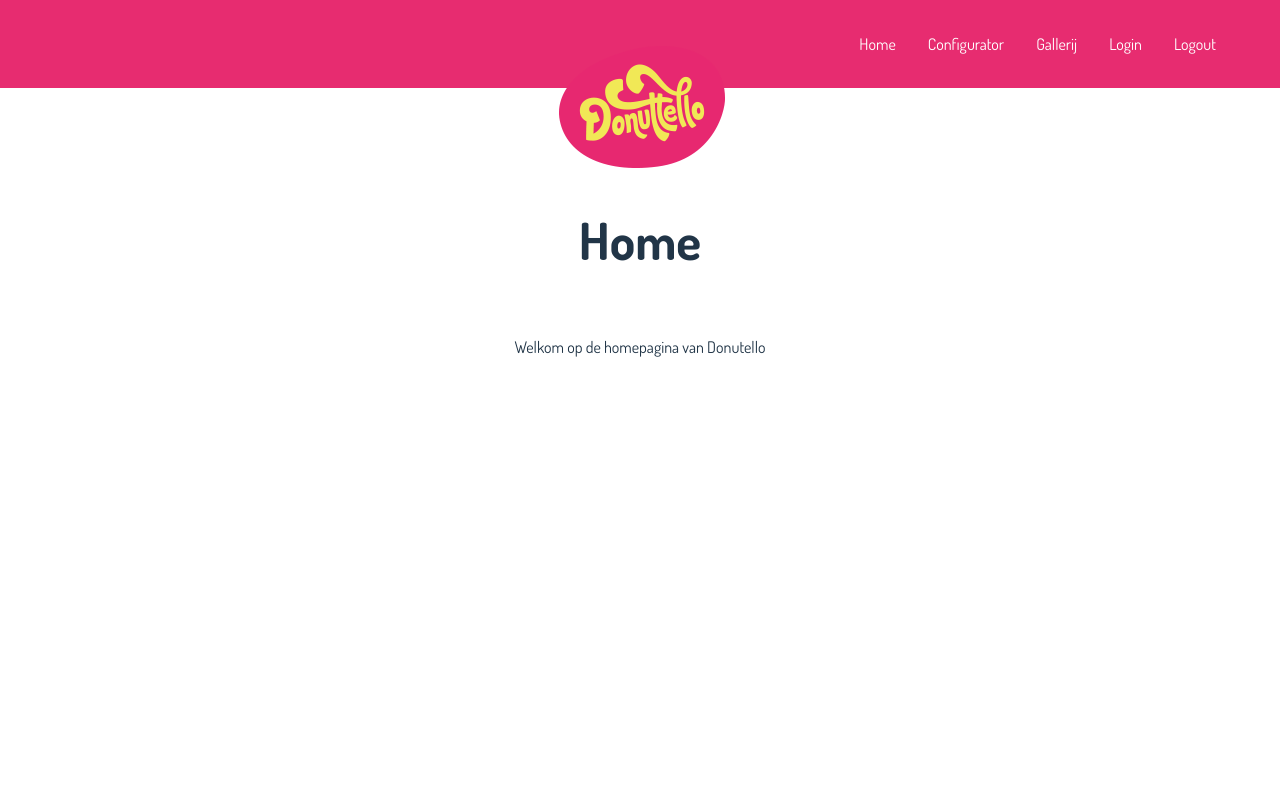
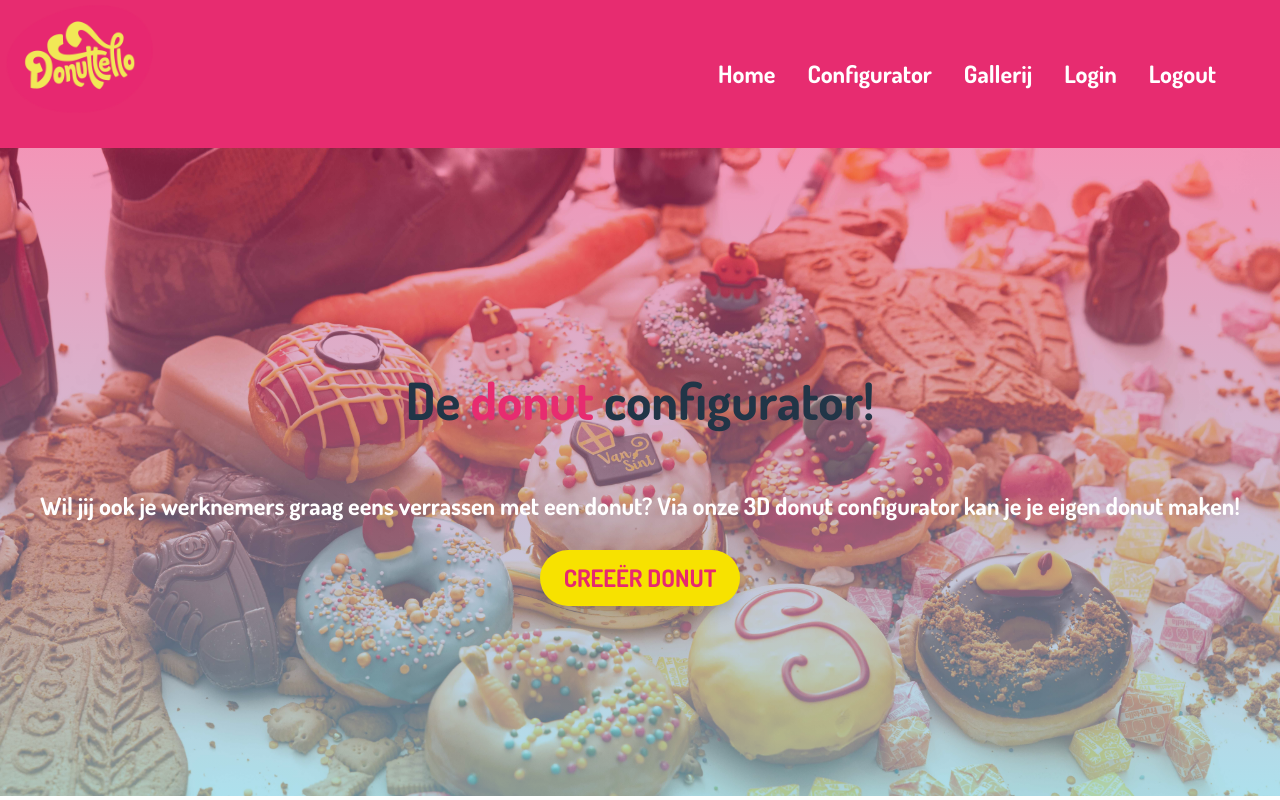
Before and after one commit to LaurenVD/development5-eindbaas-frontend, a Vue app: page / in a window 1280 px wide. Built offline with nearby package versions, Linux system fonts and the light colour scheme; a web font is replaced by a local one.

Commit message:
style: change css on home and nav

```diff
--- a/public/views/Home.vue
+++ b/public/views/Home.vue
@@ -5,10 +5,11 @@ import Navigation from '../../src/components/Navigation.vue';
 </script>
 
 <template>
-  <div>
     <Navigation />
-    <h1>Home</h1>
-    <p>Welkom op de homepagina van Donutello</p>
+    <div class="image">
+    <h1 class="title">De <span class="title title--highlight">donut</span> configurator!</h1>
+    <p>Wil jij ook je werknemers graag eens verrassen met een donut? Via onze 3D donut configurator kan je je eigen donut maken!</p>
+    <a class="btn" href="https://development5-eindbaas-three.vercel.app/">creeër donut</a>
   </div>
 </template>
 
@@ -16,5 +17,41 @@ import Navigation from '../../src/components/Navigation.vue';
   p {
     margin: 0;
     padding: 2rem;
+    font-size: 1.5em;
+    color: white;
+    font-weight: bolder;
   };
+
+  .title {
+    color: white;
+    font-weight: bold;
+  }
+
+  .title--highlight {
+    color: var(--strawberry);
+  }
+
+  .btn {
+    background-color: #f7e200;
+    color: #E72870;
+    font-size: clamp(0.9rem, 1vw + 1rem, 1.5rem);
+    font-weight: bolder;
+    text-transform: uppercase;
+    padding: 1rem 1.5rem;
+    border-radius: 3.5rem;
+    box-shadow: 0 .5rem 1rem rgba(0,0,0,.15)!important;
+  }
+
+  .image {
+    background-image:linear-gradient(rgba(231, 44, 112, 0.5), rgba(130, 209, 228, 0.645)), url(../../src/assets/sint_2022.jpg);
+    background-size: cover;
+    height: 81vh;
+    background-position: center;
+    background-repeat: no-repeat;
+    display: flex;
+    flex-direction: column;
+    justify-content: center;
+    align-items: center;
+  }
+
 </style>
--- a/src/components/Navigation.vue
+++ b/src/components/Navigation.vue
@@ -11,13 +11,13 @@ const logout = () => {
 
 <template>
   <nav>
+    <img src="./../assets/donuttello-logo.png" alt="donutello">
     <a class="nav--link" href="/">Home</a>
-    <a class="nav--link" href="/">Configurator</a>
+    <a class="nav--link" href="https://development5-eindbaas-three.vercel.app/">Configurator</a>
     <a class="nav--link" href="/gallery">Gallerij</a>
     <a class="nav--link" href="/login">Login</a>
     <a class="nav--link" @click="logout">Logout</a>
   </nav>
-  <img src="./../assets/donuttello-logo.png" alt="donutello">
 </template>
 
 <style scoped>
@@ -33,11 +33,19 @@ const logout = () => {
   .nav--link {
     margin-right: 2rem;
     color: #fff;
+    font-size: 1.5rem;
+    font-weight: bolder;
+  }
+
+  .nav--link:hover {
+    color: var(--lemon);
+    cursor: pointer;
   }
 
   img {
-    margin-top: -3rem;
-    margin-right: auto;
+    width: 10rem;
+    margin-right: 35rem;
+    margin-top: -2rem;
   }
 
 </style>
```
Also changed, not shown: src/assets/sint_2022.jpg (added).
